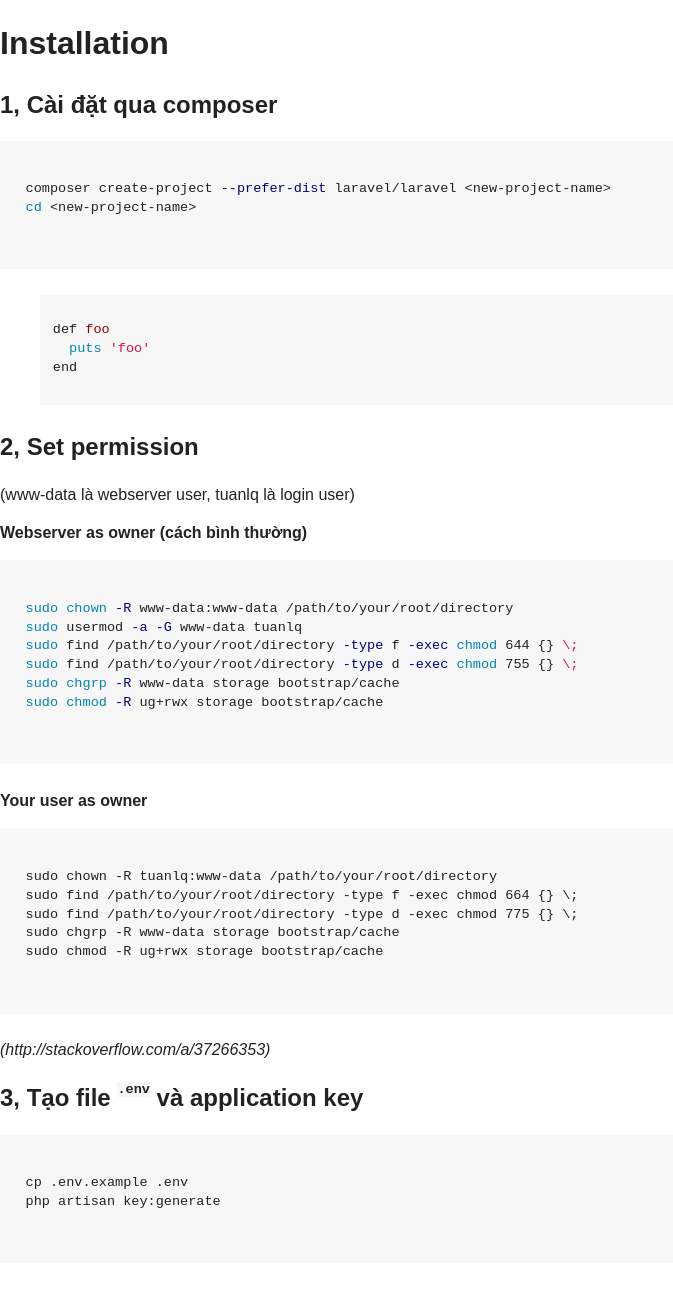
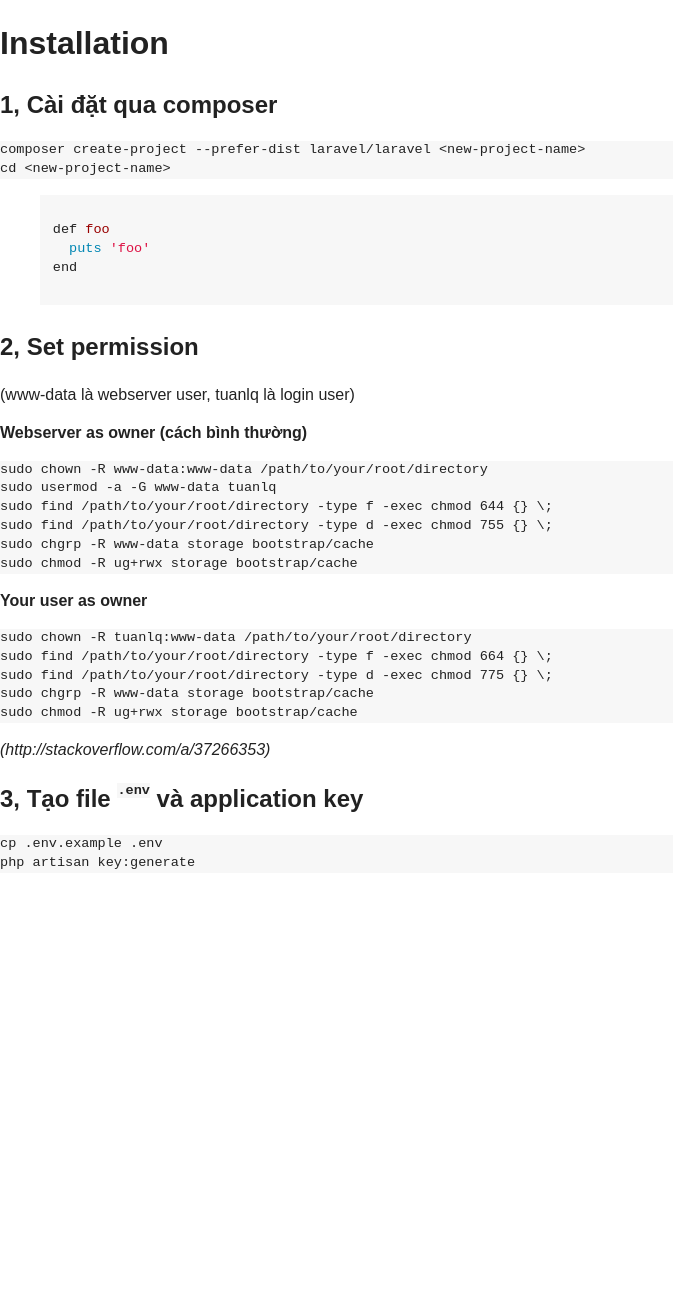
Before and after one commit to tuanle/tuanle.github.io, a Jekyll site: the page built from laravel/install.md, in a window 1280 px wide. Shown: the whole page, without its empty margins (0-673 px from the left). Built offline with Jekyll 4.4.1, drawn with Linux system fonts in a browser that asks for light colours; our own code applies the rules of GitHub Pages for plain Markdown files; after the commit the page ends 900 px from its top, so only the background shows below that; some of the changed lines change nothing that is shown.

Commit message:
[temp] Temporary commit in 2017-01-09 19:47

```diff
--- a/_config.yml
+++ b/_config.yml
@@ -1,2 +1,7 @@
 markdown: kramdown
-highlighter: rouge
+
+kramdown:
+    input: GFM
+    hard_wrap: false
+    syntax_highlighter_opts:
+        disable: true
```
